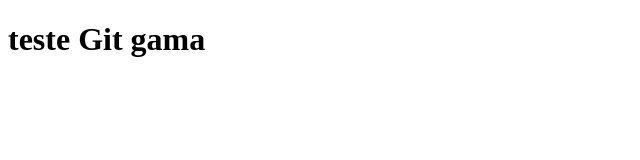
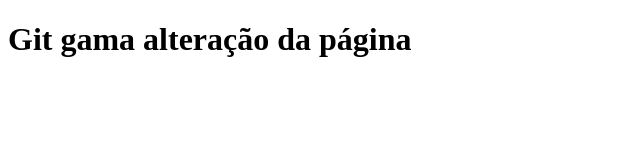
Before and after one commit to ViniciusSoares19/gama-no-github, a plain HTML site: page index.html in a window 1280 px wide. Shown: the whole page, without its empty margins (0-640 px from the left). Drawn offline with Linux system fonts and the light colour scheme.

Commit message:
arquivo index.html atualizado novamente

```diff
--- a/index.html
+++ b/index.html
@@ -8,6 +8,6 @@
     <script src="script.js"></script>
 </head>
 <body>
-    <h1>teste Git gama</h1>
+    <h1>Git gama alteração da página</h1>
 </body>
 </html>
```
